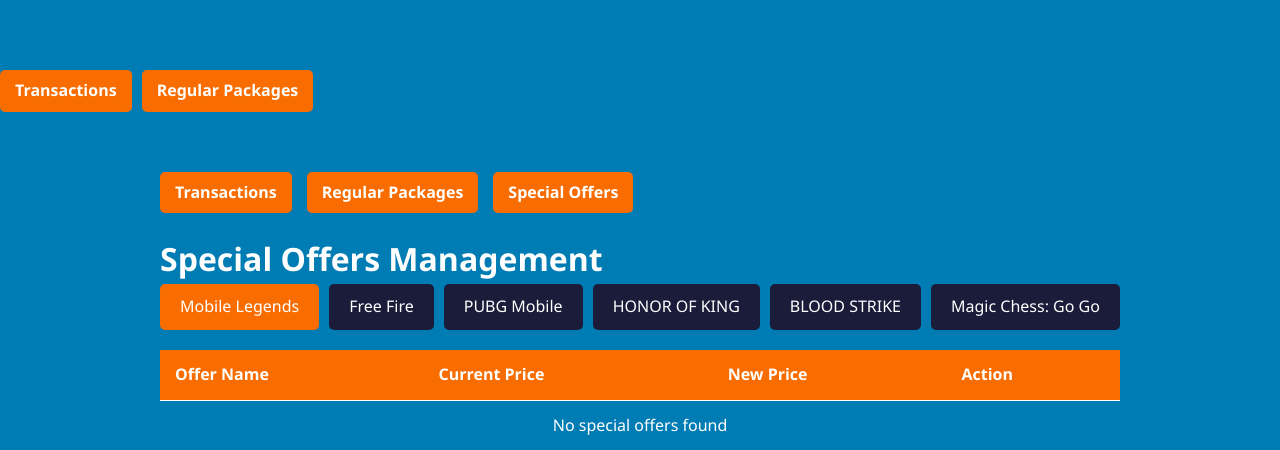
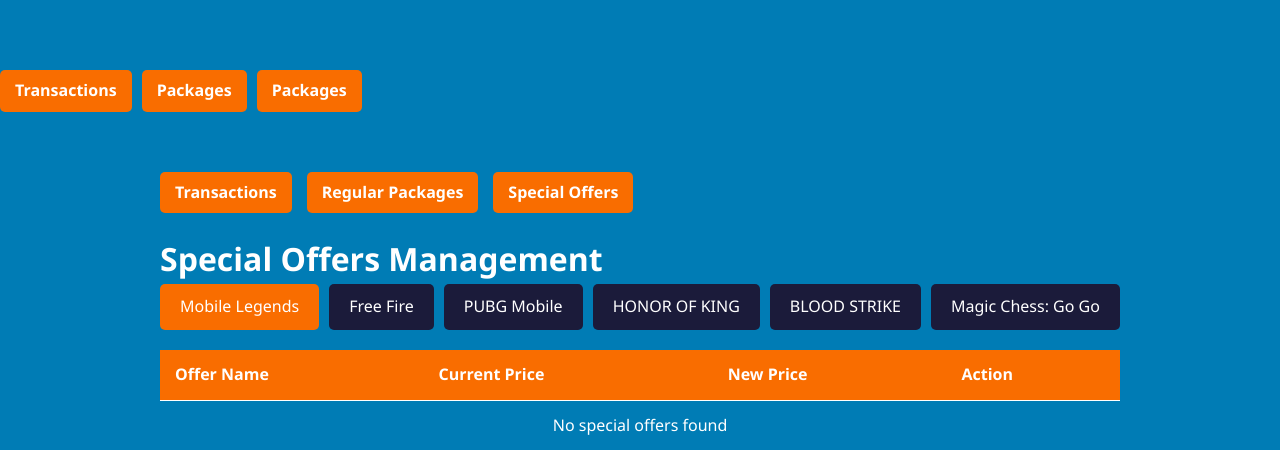
Before and after one commit to MengJong168/Meng-Topup, a Flask app: template templates/admin_special_offers.html in a window 1280 px wide. Shown: the top 450 px of the page. Run offline with Flask 3, Linux system fonts and the light colour scheme; the template is opened without the code that fills it, so the values that code supplies are empty.

Commit message:
Update admin_special_offers.html

```diff
--- a/templates/admin_special_offers.html
+++ b/templates/admin_special_offers.html
@@ -5,9 +5,10 @@
     <meta name="viewport" content="width=device-width, initial-scale=1.0">
     <title>Special Offers Management - MENG TOPUP</title>
     <link rel="stylesheet" href="/static/style.css">
-    <div class="admin-nav">
-        <a href="/admin?pass=1516Coolb" class="admin-link">Transactions</a>
-        <a href="/admin/packages?pass=1516Coolb" class="admin-link">Regular Packages</a>
+        <div class="admin-nav">
+        <a href="/admin" class="admin-link">Transactions</a>
+        <a href="/admin/packages" class="admin-link"> Packages</a>
+        <a href="/admin/special_offers" class="admin-link"> Packages</a>
     </div>
     <style>
         .admin-nav {
```
